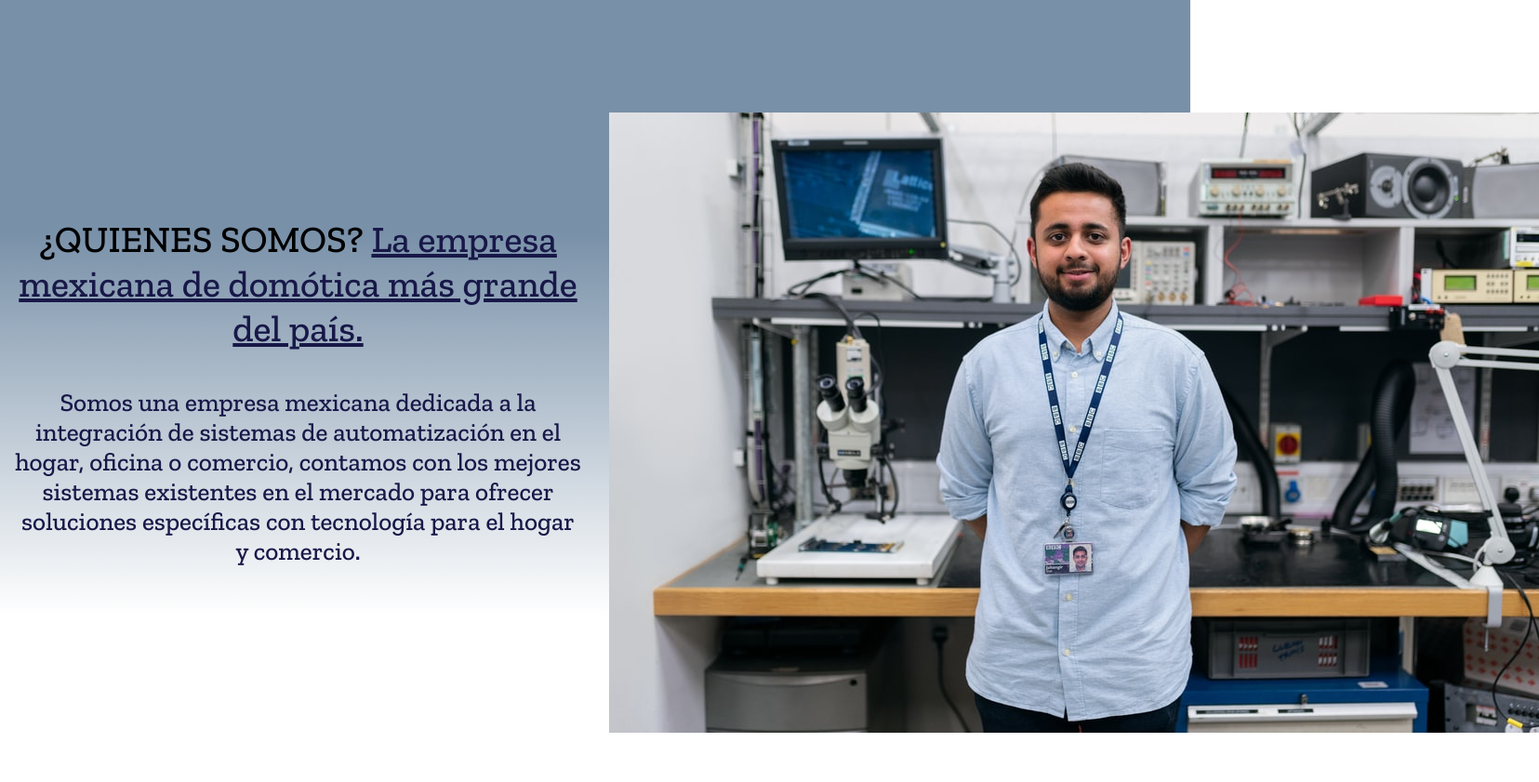
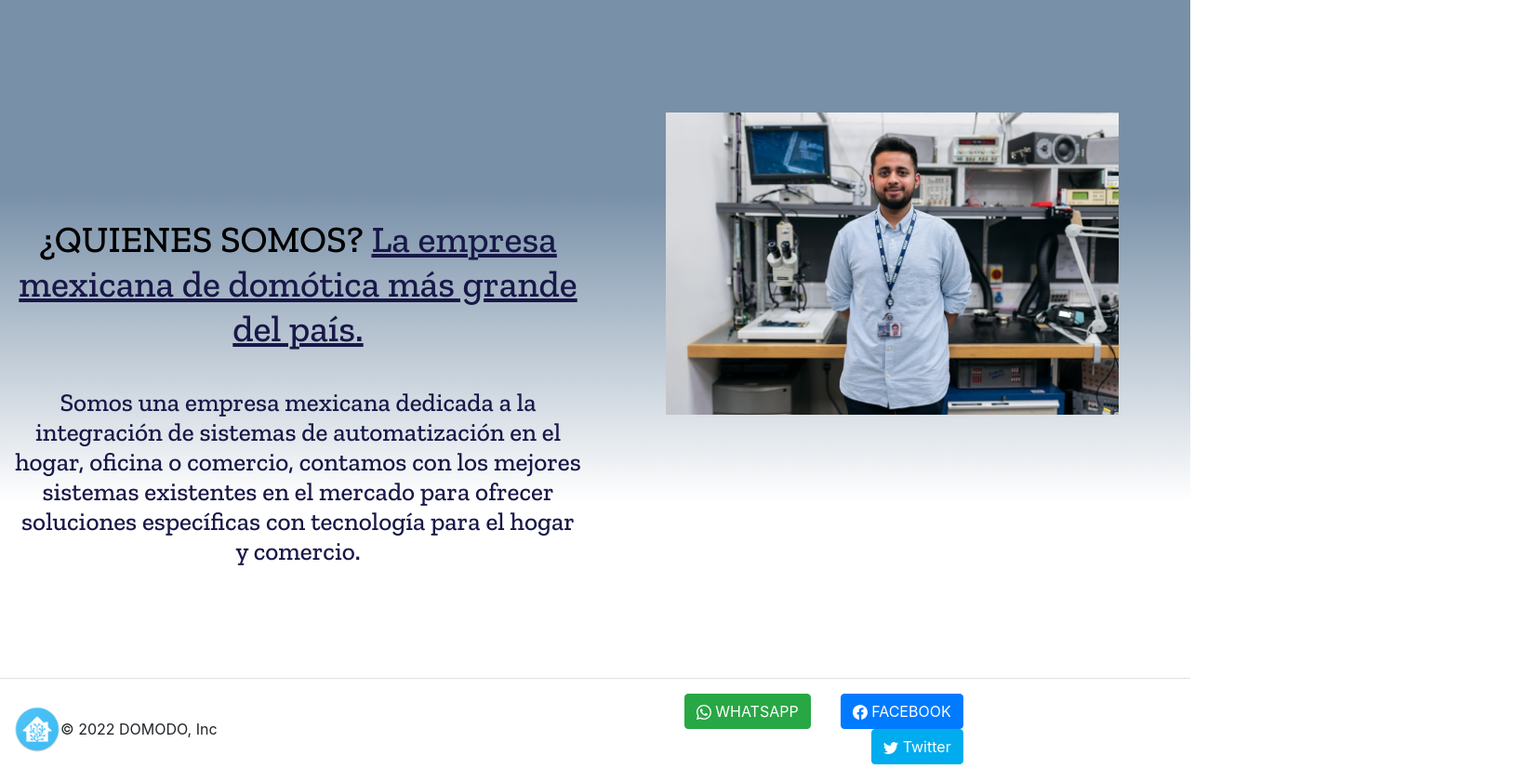
Before and after one commit to RobStarkraptor/PROYECTOS4M1UCAMP, a plain HTML site: page index.html in a window 1280 px wide. Shown: the part 1700-2541 px from the top of the page at 93% size, 1655 px wide, since content can reach past the window. Drawn offline with nearby package versions, Linux system fonts and the light colour scheme.

Commit message:
Update index.html

```diff
--- a/index.html
+++ b/index.html
@@ -139,7 +139,7 @@
             <p class="lead">Somos una empresa mexicana dedicada a la integración de sistemas de automatización en el hogar, oficina o comercio, contamos con los mejores sistemas existentes en el mercado para ofrecer soluciones específicas con tecnología para el hogar y comercio.</p>
           </div>
           <div class="col-lg-6 col-md-6 col-sm-12">
-            <img src="assets/images/guy.jpg" alt="">
+            <img src="Assets/IMAGES/guy.jpg" width="80%" height="auto" alt="ITGUY">
           </div>
         </div>
         <!-- /END THE FEATURETTES -->
```
